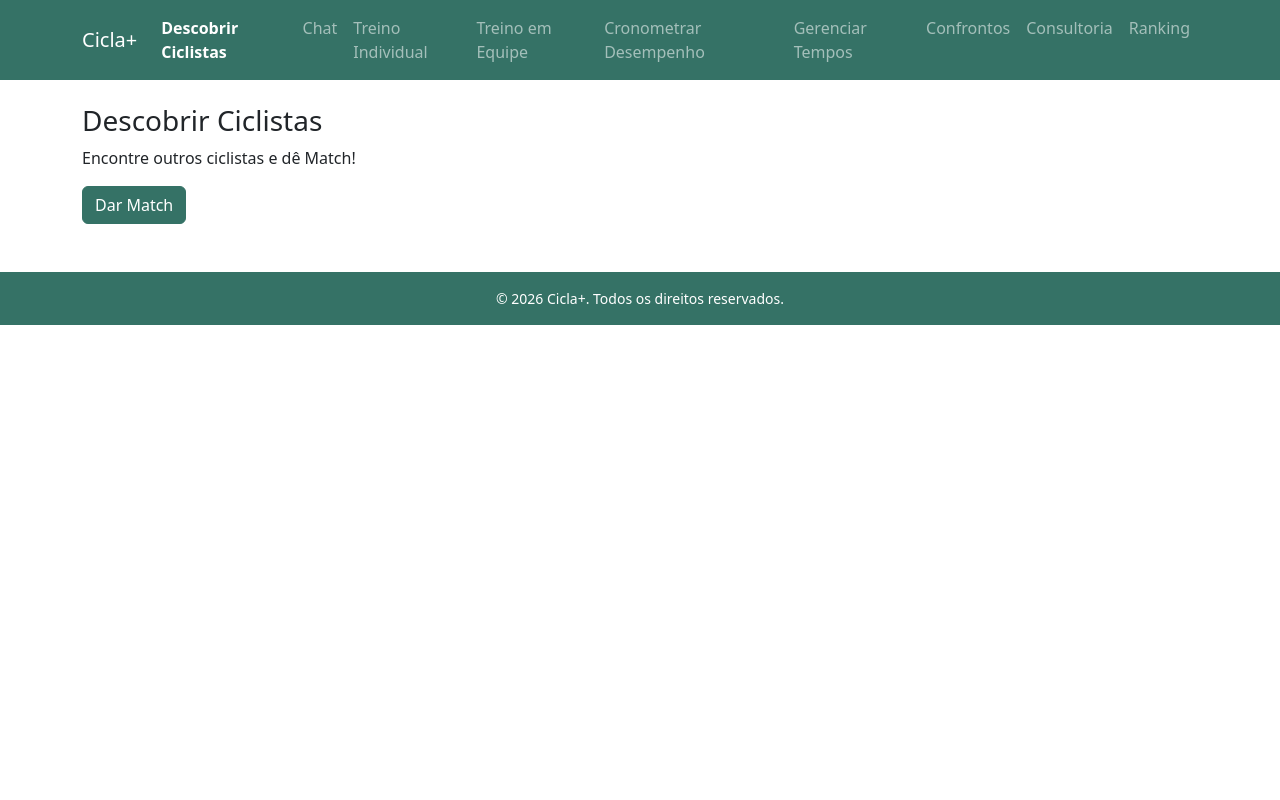
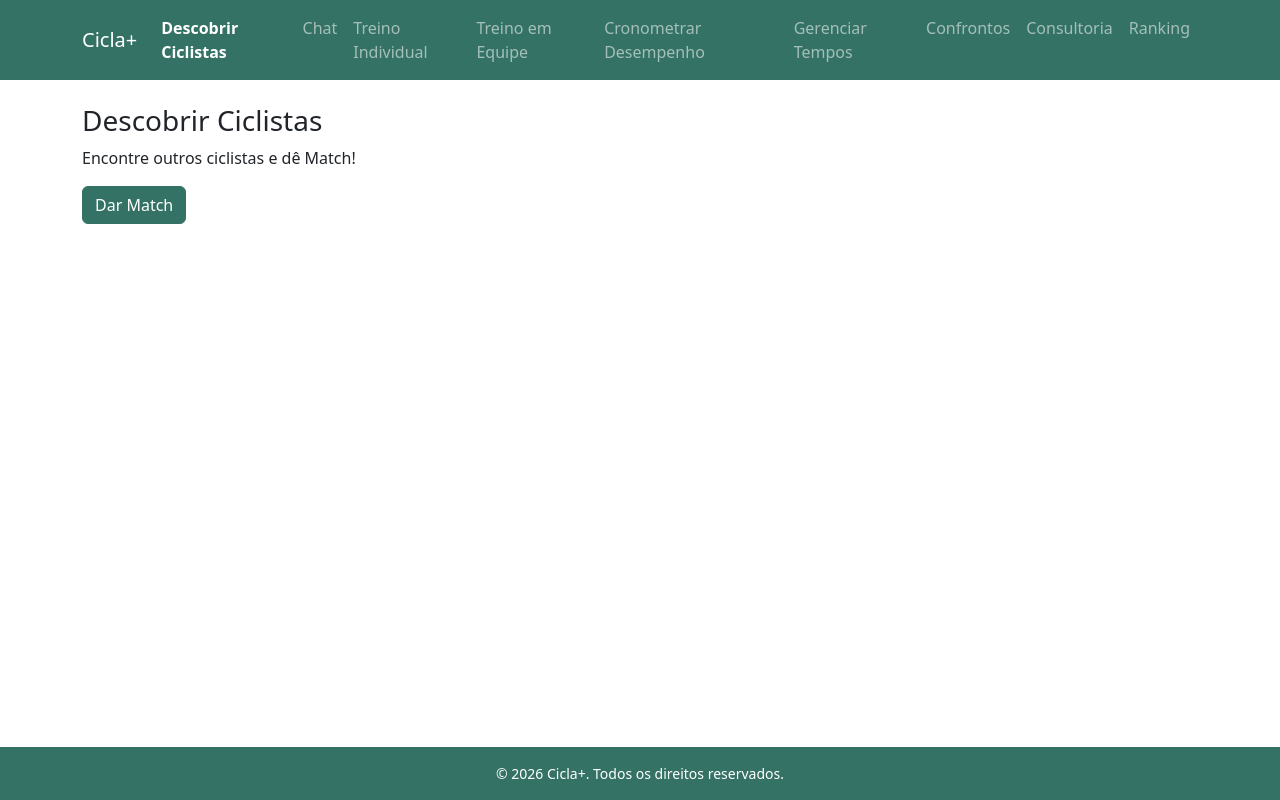
Before and after one commit to cruzPatrick/ciclaPlus, a React (Vite) app: page /app/descoberta in a window 1280 px wide. Built offline with nearby package versions, Linux system fonts and the light colour scheme.

Commit message:
Corrige footer no meio da tela e icones sobre o texto no login

```diff
--- a/src/components/layout/AppLayout.jsx
+++ b/src/components/layout/AppLayout.jsx
@@ -1,4 +1,5 @@
 import { NavLink, Outlet } from "react-router-dom";
+import Footer from "./Footer.jsx";
 
 export default function AppLayout() {
   // Itens do menu como variável local do componente.
@@ -15,7 +16,10 @@ export default function AppLayout() {
   ];
 
   return (
-    <>
+    // Envolve tudo em uma coluna de altura mínima da viewport: o menu fica
+    // no topo, o conteúdo no meio e o footer é empurrado pro fundo (mt-auto)
+    // em vez de ficar colado logo abaixo do conteúdo, no meio da tela.
+    <div className="d-flex flex-column min-vh-100">
       <nav className="navbar navbar-expand-lg navbar-dark bg-primary">
         <div className="container">
           <span className="navbar-brand">Cicla+</span>
@@ -50,9 +54,7 @@ export default function AppLayout() {
 
       <Outlet />
 
-      <footer className="bg-primary text-white text-center py-3 mt-4">
-        <p className="m-0 small">&copy; 2026 Cicla+. Todos os direitos reservados.</p>
-      </footer>
-    </>
+      <Footer />
+    </div>
   );
 }
--- a/src/components/layout/Footer.jsx
+++ b/src/components/layout/Footer.jsx
@@ -1,6 +1,6 @@
 export default function Footer() {
   return (
-    <footer className="bg-primary text-white text-center py-3 mt-4">
+    <footer className="bg-primary text-white text-center py-3 mt-auto">
       <p className="m-0 small">&copy; 2026 Cicla+. Todos os direitos reservados.</p>
     </footer>
   );
--- a/src/pages/Cadastro.jsx
+++ b/src/pages/Cadastro.jsx
@@ -20,7 +20,9 @@ export default function Cadastro() {
   }
 
   return (
-    <>
+    // Coluna com altura mínima da viewport: o Footer (mt-auto) fica no pé
+    // da tela mesmo quando o formulário não preenche a viewport.
+    <div className="d-flex flex-column min-vh-100">
       <Header titulo="Cadastrar novo ciclista" />
 
       <main className="container py-4" style={{ maxWidth: "480px" }}>
@@ -48,6 +50,6 @@ export default function Cadastro() {
       </main>
 
       <Footer />
-    </>
+    </div>
   );
 }
--- a/src/pages/Landing.jsx
+++ b/src/pages/Landing.jsx
@@ -18,7 +18,9 @@ export default function Landing() {
   ];
 
   return (
-    <>
+    // Coluna com altura mínima da viewport: o footer (mt-auto) fica no pé
+    // da tela mesmo com conteúdo curto.
+    <div className="d-flex flex-column min-vh-100">
       <nav className="navbar navbar-expand-lg navbar-dark bg-primary">
         <div className="container">
           <span className="navbar-brand">Cicla+</span>
@@ -61,9 +63,9 @@ export default function Landing() {
         </div>
       </main>
 
-      <footer className="bg-secondary text-white text-center py-3">
+      <footer className="bg-secondary text-white text-center py-3 mt-auto">
         <p className="m-0 small">&copy; 2026 Cicla+. Todos os direitos reservados.</p>
       </footer>
-    </>
+    </div>
   );
 }
--- a/src/styles/custom.scss
+++ b/src/styles/custom.scss
@@ -83,3 +83,11 @@ $theme-colors: map-merge(
 .auth-card .form-floating input {
   padding-left: 2.5rem;
 }
+
+// O ícone ocupa a faixa esquerda do campo (left: 0.75rem + 24px). Sem esse
+// padding, o rótulo (E-mail/Senha) começa exatamente no mesmo ponto — na
+// mesma altura vertical — e o ícone fica por cima do texto. Com
+// padding-left igual ao do input, o rótulo começa depois do ícone.
+.auth-card .form-floating > label {
+  padding-left: 2.5rem;
+}
```
Also changed, not shown: 1 other file (tests, documents, lock files or other folders).
